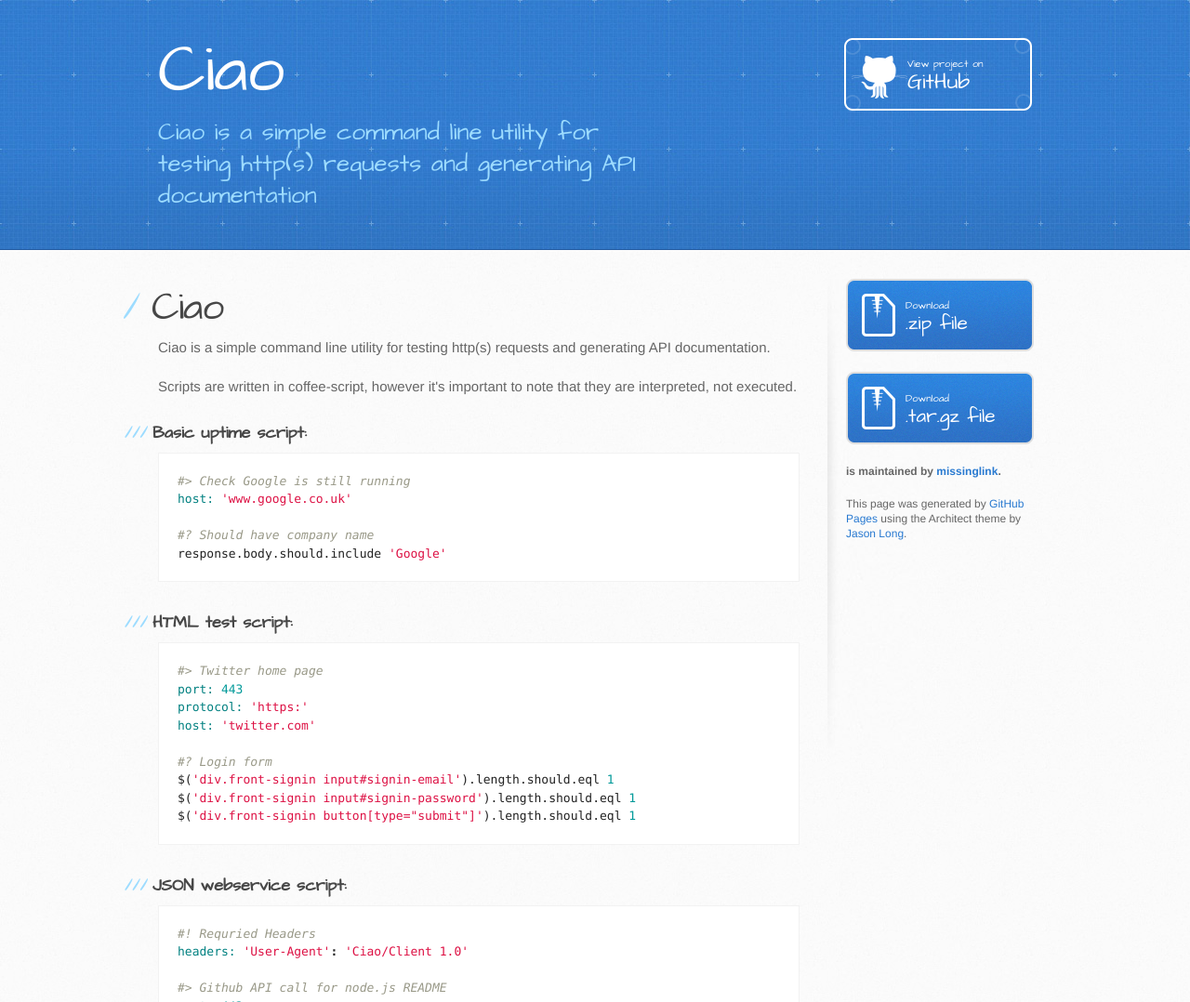
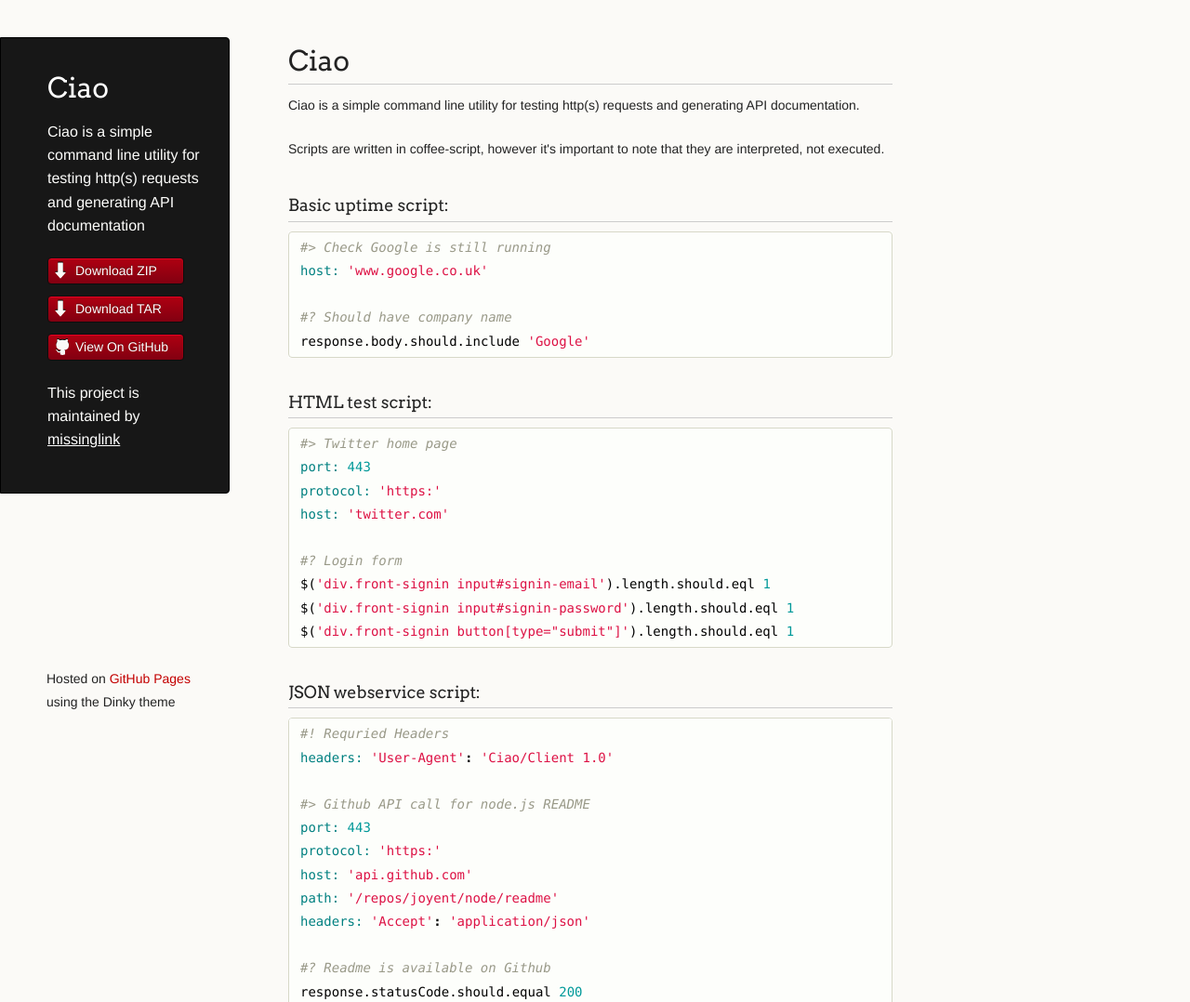
Before and after one commit to missinglink/ciao, a plain HTML site: page index.html in a window 1280 px wide. Shown: the top 1078 px of the page at 93% size. Drawn offline with Linux system fonts and the light colour scheme.

Commit message:
Create gh-pages branch via GitHub

```diff
--- a/index.html
+++ b/index.html
@@ -1,34 +1,36 @@
-<!DOCTYPE html>
+<!doctype html>
 <html>
   <head>
-    <meta charset='utf-8'>
+    <meta charset="utf-8">
     <meta http-equiv="X-UA-Compatible" content="chrome=1">
-    <meta name="viewport" content="width=device-width, initial-scale=1, maximum-scale=1">
-    <link href='https://fonts.googleapis.com/css?family=Architects+Daughter' rel='stylesheet' type='text/css'>
-    <link rel="stylesheet" type="text/css" href="stylesheets/stylesheet.css" media="screen" />
-    <link rel="stylesheet" type="text/css" href="stylesheets/pygment_trac.css" media="screen" />
-    <link rel="stylesheet" type="text/css" href="stylesheets/print.css" media="print" />
+    <title>Ciao by missinglink</title>
 
+    <link rel="stylesheet" href="stylesheets/styles.css">
+    <link rel="stylesheet" href="stylesheets/pygment_trac.css">
+    <script src="javascripts/scale.fix.js"></script>
+    <meta name="viewport" content="width=device-width, initial-scale=1, user-scalable=no">
     <!--[if lt IE 9]>
     <script src="//html5shiv.googlecode.com/svn/trunk/html5.js"></script>
     <![endif]-->
+  </head>
+  <body>
+    <div class="wrapper">
+      <header>
+        <h1 class="header">Ciao</h1>
+        <p class="header">Ciao is a simple command line utility for testing http(s) requests and generating API documentation</p>
 
-    <title>Ciao by missinglink</title>
-  </head>
+        <ul>
+          <li class="download"><a class="buttons" href="https://github.com/missinglink/ciao/zipball/master">Download ZIP</a></li>
+          <li class="download"><a class="buttons" href="https://github.com/missinglink/ciao/tarball/master">Download TAR</a></li>
+          <li><a class="buttons github" href="https://github.com/missinglink/ciao">View On GitHub</a></li>
+        </ul>
 
-  <body>
-    <header>
-      <div class="inner">
+        <p class="header">This project is maintained by <a class="header name" href="https://github.com/missinglink">missinglink</a></p>
+
+
+      </header>
+      <section>
         <h1>Ciao</h1>
-        <h2>Ciao is a simple command line utility for testing http(s) requests and generating API documentation</h2>
-        <a href="https://github.com/missinglink/ciao" class="button"><small>View project on</small>GitHub</a>
-      </div>
-    </header>
-
-    <div id="content-wrapper">
-      <div class="inner clearfix">
-        <section id="main-content">
-          <h1>Ciao</h1>
 
 <p>Ciao is a simple command line utility for testing http(s) requests and generating API documentation.</p>
 
@@ -423,26 +425,13 @@ This isolates the main thread from malicious code and ensures the fastest execut
 <li>Scheduled builds</li>
 <li>Hosted CI solution</li>
 </ul>
-        </section>
-
-        <aside id="sidebar">
-          <a href="https://github.com/missinglink/ciao/zipball/master" class="button">
-            <small>Download</small>
-            .zip file
-          </a>
-          <a href="https://github.com/missinglink/ciao/tarball/master" class="button">
-            <small>Download</small>
-            .tar.gz file
-          </a>
-
-          <p class="repo-owner"><a href="https://github.com/missinglink/ciao"></a> is maintained by <a href="https://github.com/missinglink">missinglink</a>.</p>
-
-          <p>This page was generated by <a href="pages.github.com">GitHub Pages</a> using the Architect theme by <a href="http://twitter.com/jasonlong">Jason Long</a>.</p>
-        </aside>
-      </div>
+      </section>
+      <footer>
+        <p><small>Hosted on <a href="https://pages.github.com">GitHub Pages</a> using the Dinky theme</small></p>
+      </footer>
     </div>
-
-            <script type="text/javascript">
+    <!--[if !IE]><script>fixScale(document);</script><![endif]-->
+		          <script type="text/javascript">
             var gaJsHost = (("https:" == document.location.protocol) ? "https://ssl." : "http://www.");
             document.write(unescape("%3Cscript src='" + gaJsHost + "google-analytics.com/ga.js' type='text/javascript'%3E%3C/script%3E"));
           </script>
```
